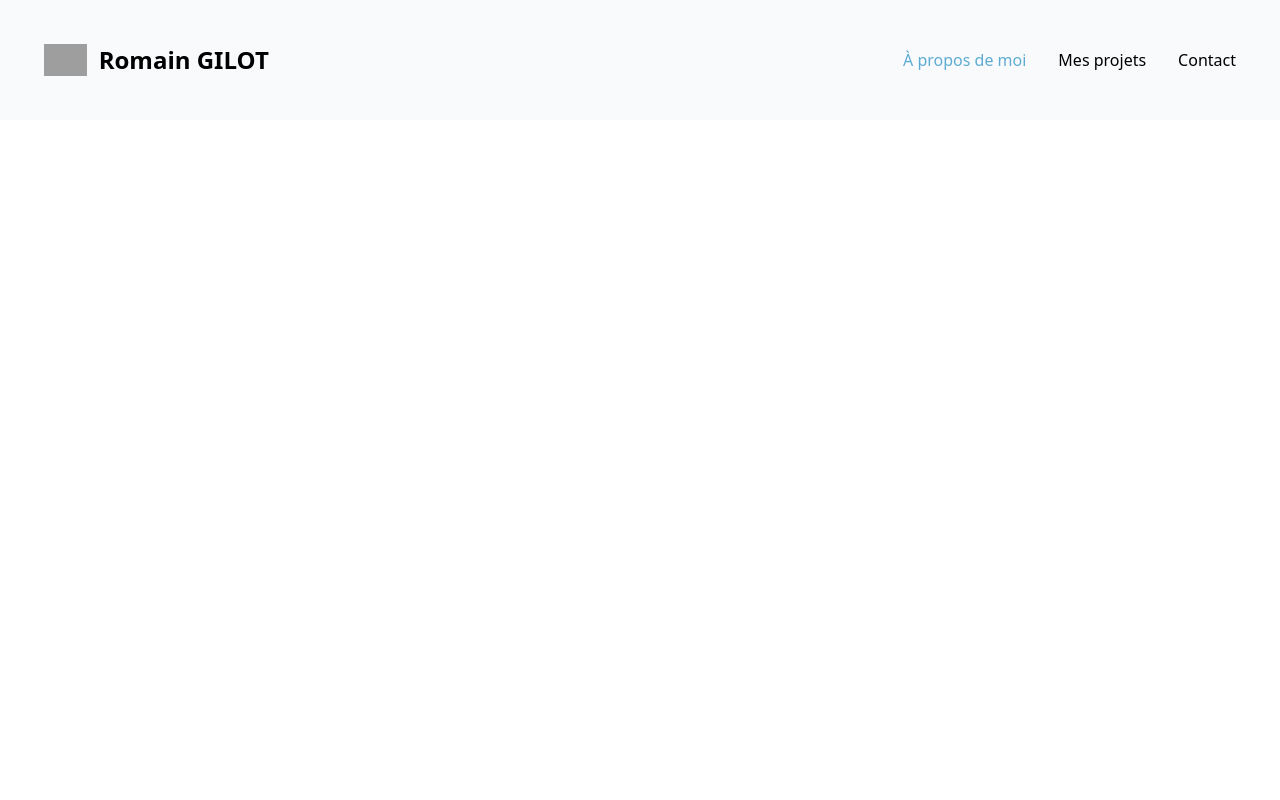
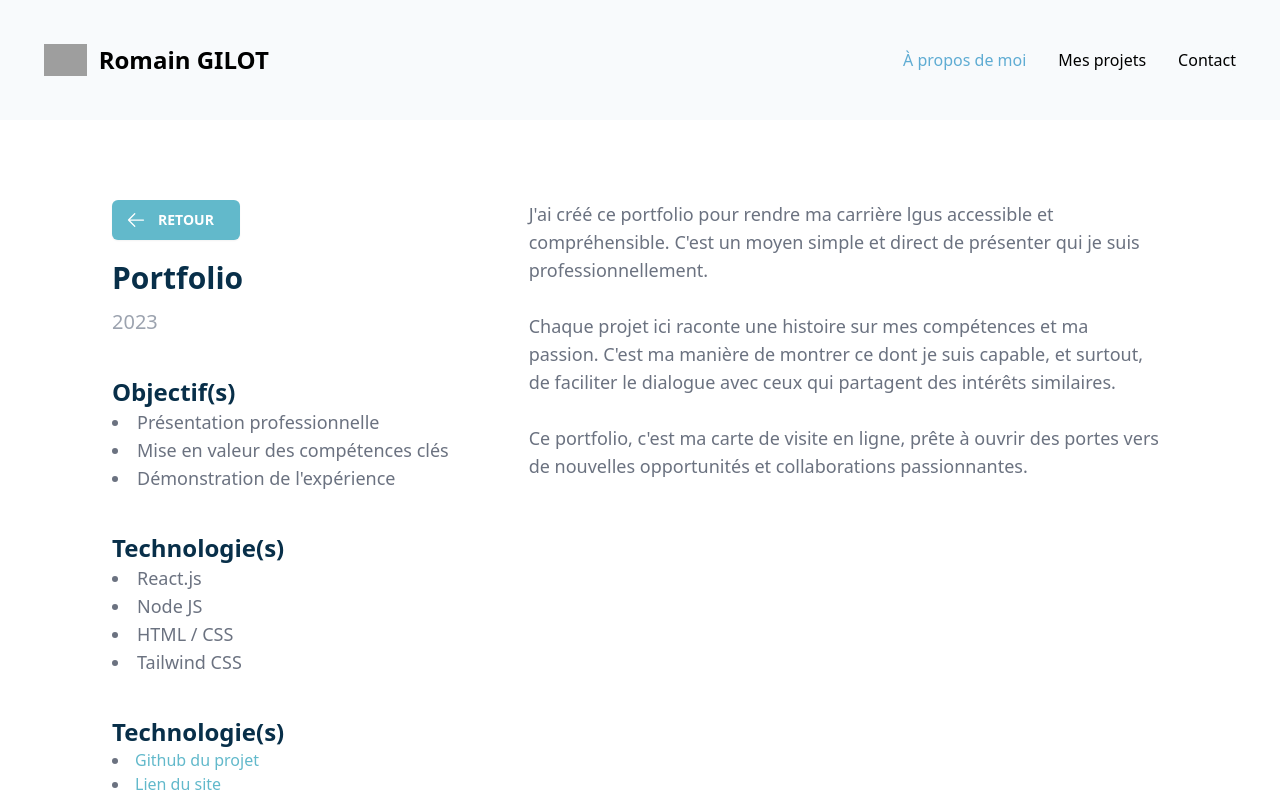
Before and after one commit to RomainGilot/portfolio, a React (Create React App) app: page /projets/portfolio in a window 1280 px wide. Shown: the top 800 px of the page. Built offline with nearby package versions, Linux system fonts and the light colour scheme; grey boxes are pictures that could not be loaded.

Commit message:
Modification page des projets

```diff
--- a/src/App.js
+++ b/src/App.js
@@ -9,7 +9,7 @@ function App() {
     <>
     <Navbar/>
     <AProposdeMoi/>
-    <div className=" py-24 sm:py-32">
+    <div className="py-24 sm:py-32">
       <div className="mx-auto max-w-7xl px-6 lg:px-8">
         <div className="mx-auto grid max-w-2xl grid-cols-1 items-start gap-x-8 gap-y-16 sm:gap-y-24 lg:mx-0 lg:max-w-none lg:grid-cols-2">
           <div className="lg:pr-4">
@@ -17,7 +17,7 @@ function App() {
               <img
                 className="absolute inset-0 h-full w-full object-cover brightness-125 saturate-0"
                 src={moi}
-                alt=""
+                alt="photo de romain gilot"
               />
             </div>
           </div>
--- a/src/components/AProposdeMoi/AProposdeMoi.jsx
+++ b/src/components/AProposdeMoi/AProposdeMoi.jsx
@@ -2,7 +2,7 @@ import { useEffect } from 'react'
 import { Dialog } from '@headlessui/react'
 import { ClipboardDocumentListIcon } from '@heroicons/react/24/outline'
 import './style.css';
-import CV from '../Other/CV.pdf'
+import CV from '../Other/CV2.0.pdf'
 
 function AProposdeMoi() {
   const colors = ["#BEE9E7", "#62B9CB", "#1B4B65", "#CAEBFF", "#5FACD3"];
--- /dev/null
+++ b/src/components/Projets/components/Autres/Autres.jsx
@@ -0,0 +1,15 @@
+function Autres({repoGithub, urlSite}) {
+    return(
+        <>
+            <h2 className="text-2xl text-sky-950 font-semibold mt-10">Technologie(s)</h2>
+            <li className="text-base text-gray-500">
+                <a href={`https://github.com/RomainGilot/${repoGithub}`} className="text-[#62B9CB] hover:underline" target="_blank">Github du projet</a>
+            </li>
+            <li className="text-base text-gray-500">
+                <a href={urlSite} className="text-[#62B9CB] hover:underline" target="_blank">Lien du site</a>
+            </li>
+        </>
+    )
+}
+
+export default Autres;
--- /dev/null
+++ b/src/components/Projets/components/GeneralInfo/GeneralInfo.jsx
@@ -0,0 +1,10 @@
+function GeneralInfo({name, year}) {
+    return (
+        <>
+            <h1 className="text-3xl font-bold mt-5  text-sky-950">{name}</h1>
+            <h2 className="text-xl text-gray-400 font-light mt-3">{year}</h2>
+        </>
+    )
+}
+
+export default GeneralInfo;
--- /dev/null
+++ b/src/components/Projets/components/Objectifs/Objectifs.jsx
@@ -0,0 +1,14 @@
+function Objectifs({objectifs}) {
+    return(
+        <>
+            <h2 className="text-2xl text-sky-950 font-semibold mt-10">Objectif(s)</h2>
+                {objectifs.map((objectif, index) => (
+                    <li key={index} className="text-lg text-gray-500">
+                        {objectif}
+                    </li>
+                ))}
+        </>
+    )
+}
+
+export default Objectifs;
--- /dev/null
+++ b/src/components/Projets/components/ReturnButton/ReturnButton.jsx
@@ -0,0 +1,18 @@
+import { ArrowLeftIcon } from '@heroicons/react/24/outline'
+
+
+function ReturnButton() {
+    return (
+        <>
+            <a
+                href="/"
+                className="rounded-md w-32 flex bg-[#62B9CB] px-3.5 py-2.5 text-sm font-semibold text-white shadow-sm hover:bg-[#5FACD3] focus-visible:outline focus-visible:outline-2 focus-visible:outline-offset-2 focus-visible:outline-violet-600"
+            >
+                <ArrowLeftIcon height={20} className='me-3'/>
+                RETOUR
+            </a>
+        </>
+    )
+}
+
+export default ReturnButton;
--- /dev/null
+++ b/src/components/Projets/components/Technologies/Technologies.jsx
@@ -0,0 +1,14 @@
+function Technologies({technologies}) {
+    return(
+        <>
+            <h2 className="text-2xl text-sky-950 font-semibold mt-10">Technologie(s)</h2>
+                {technologies.map((technologie, index) => (
+                    <li key={index} className="text-lg text-gray-500">
+                        {technologie}
+                    </li>
+                ))}
+        </>
+    )
+}
+
+export default Technologies;
--- a/src/pages/Projects/Portfolio/Portfolio.jsx
+++ b/src/pages/Projects/Portfolio/Portfolio.jsx
@@ -1,9 +1,39 @@
+import Footer from "../../../components/Footer/Footer";
 import Navbar from "../../../components/Navbar/Navbar"
+import Autres from "../../../components/Projets/components/Autres/Autres";
+import GeneralInfo from "../../../components/Projets/components/GeneralInfo/GeneralInfo";
+import Objectifs from "../../../components/Projets/components/Objectifs/Objectifs";
+import ReturnButton from "../../../components/Projets/components/ReturnButton/ReturnButton";
+import Technologies from "../../../components/Projets/components/Technologies/Technologies";
 
 function Portfolio() {
+    const mesObjectifs = [
+        "Présentation professionnelle",
+        "Mise en valeur des compétences clés",
+        "Démonstration de l'expérience"
+    ];
+    const mesTechnologies = [
+        "React.js",
+        "Node JS",
+        "HTML / CSS",
+        "Tailwind CSS"
+    ];
     return(
         <>
             <Navbar/>
+            <div class="flex flex-wrap pl-28 pr-28 lg-32 lg-32 mt-20 mb-10">
+                <div className="pr-20 mb-20">
+                    <ReturnButton/>
+                    <GeneralInfo name="Portfolio" year="2023"/>
+                    <Objectifs objectifs={mesObjectifs}/>
+                    <Technologies technologies={mesTechnologies}/>
+                    <Autres repoGithub="portfolio" urlSite="https://romain-gilot.fr/"/>
+                </div>
+                <div className="text-lg w-3/5 text-gray-500">
+                J'ai créé ce portfolio pour rendre ma carrière lgus accessible et compréhensible. C'est un moyen simple et direct de présenter qui je suis professionnellement. <br/><br/>Chaque projet ici raconte une histoire sur mes compétences et ma passion. C'est ma manière de montrer ce dont je suis capable, et surtout, de faciliter le dialogue avec ceux qui partagent des intérêts similaires. <br/><br/>Ce portfolio, c'est ma carte de visite en ligne, prête à ouvrir des portes vers de nouvelles opportunités et collaborations passionnantes.
+                </div>
+            </div>
+            <Footer/>
         </>
     )
 }
```
Also changed, not shown: 1 other file (tests, documents, lock files or other folders).
